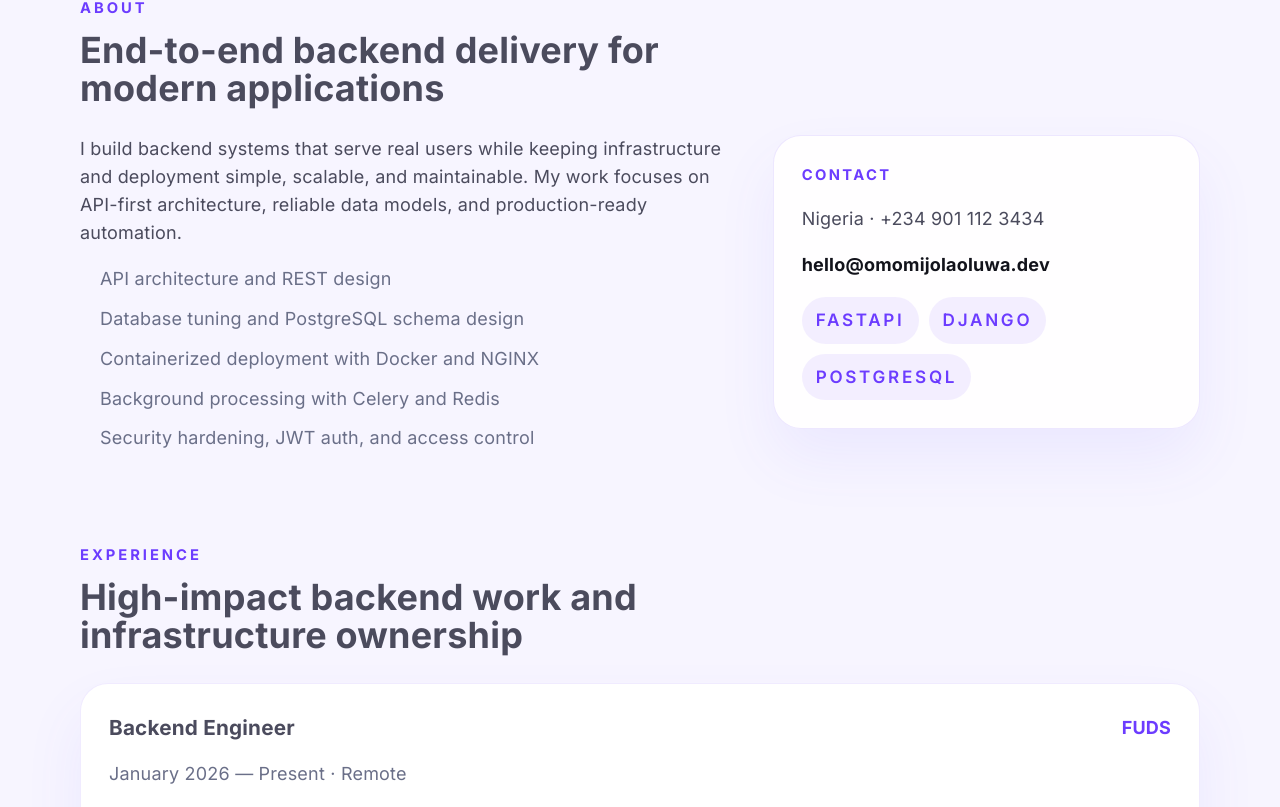
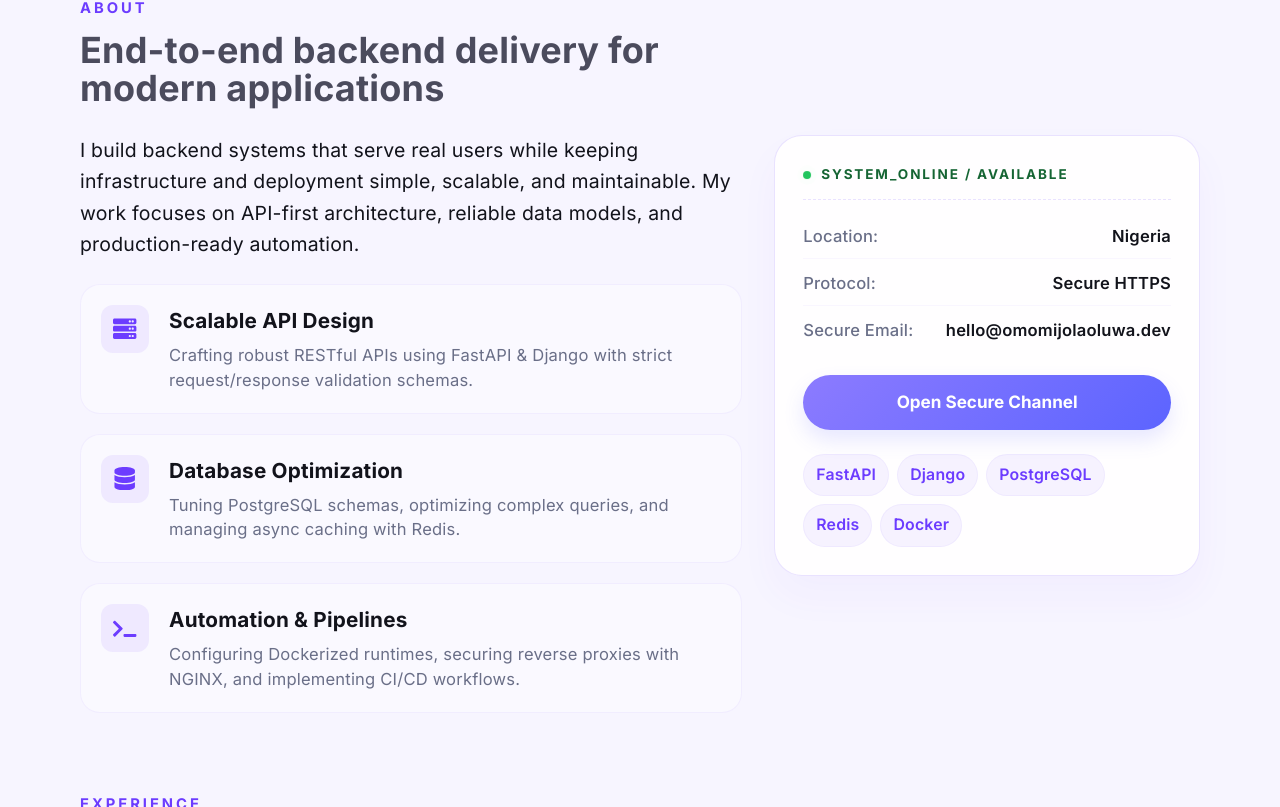
Before and after one commit to codenamemomi/omomijola, a React (Vite) app: page / in a window 1280 px wide. Shown: the part 893-1700 px from the top of the page. Built offline with nearby package versions, Linux system fonts and the light colour scheme.

Commit message:
Redesign AboutSection with core pillars and System Console contact trigger

```diff
--- a/src/App.css
+++ b/src/App.css
@@ -618,23 +618,71 @@ a {
 .about-grid {
   display: grid;
   grid-template-columns: 1.4fr 0.9fr;
-  gap: 28px;
+  gap: 32px;
   align-items: start;
 }
 
 .about-copy {
   display: grid;
-  gap: 18px;
+  gap: 24px;
 }
 
-.about-copy ul {
-  margin: 0;
-  padding-left: 20px;
-  color: var(--muted);
+.about-lead {
+  font-size: 1.08rem;
+  line-height: 1.6;
+  color: var(--text-h);
 }
 
-.about-copy li {
-  margin-bottom: 12px;
+.about-pillars {
+  display: grid;
+  gap: 20px;
+}
+
+.pillar-card {
+  display: flex;
+  gap: 20px;
+  background: rgba(255, 255, 255, 0.4);
+  border: 1px solid rgba(108, 60, 255, 0.06);
+  padding: 20px;
+  border-radius: 20px;
+  transition: transform 0.22s ease, border-color 0.22s ease, background 0.22s ease;
+}
+
+.pillar-card:hover {
+  transform: translateY(-2px);
+  border-color: rgba(108, 60, 255, 0.16);
+  background: rgba(255, 255, 255, 0.7);
+}
+
+.pillar-icon {
+  width: 48px;
+  height: 48px;
+  border-radius: 12px;
+  background: rgba(108, 60, 255, 0.08);
+  color: var(--accent);
+  display: grid;
+  place-items: center;
+  font-size: 1.3rem;
+  flex-shrink: 0;
+}
+
+.pillar-info {
+  display: grid;
+  gap: 6px;
+}
+
+.pillar-info h3 {
+  margin: 0;
+  font-size: 1.15rem;
+  font-weight: 700;
+  color: var(--text-h);
+}
+
+.pillar-info p {
+  margin: 0;
+  font-size: 0.92rem;
+  line-height: 1.5;
+  color: var(--muted);
 }
 
 .contact-card {
@@ -643,37 +691,128 @@ a {
   border: 1px solid rgba(108, 60, 255, 0.12);
   padding: 28px;
   display: grid;
-  gap: 18px;
+  gap: 24px;
   box-shadow: var(--shadow);
 }
 
-.contact-card span {
-  color: var(--accent);
-  font-weight: 700;
-  text-transform: uppercase;
-  letter-spacing: 0.16em;
-  font-size: 0.82rem;
+.system-status-card {
+  border: 1px solid rgba(108, 60, 255, 0.15);
+  box-shadow: 0 20px 40px rgba(108, 60, 255, 0.04);
 }
 
-.contact-card a {
-  display: inline-block;
+.status-header {
+  display: flex;
+  align-items: center;
+  gap: 10px;
+  padding-bottom: 14px;
+  border-bottom: 1px dashed rgba(108, 60, 255, 0.15);
+}
+
+.status-dot-pulse {
+  width: 8px;
+  height: 8px;
+  background: #22c55e;
+  border-radius: 50%;
+  box-shadow: 0 0 0 0 rgba(34, 197, 94, 0.7);
+  animation: pulseGreen 1.8s infinite;
+}
+
+@keyframes pulseGreen {
+  0% {
+    transform: scale(0.95);
+    box-shadow: 0 0 0 0 rgba(34, 197, 94, 0.7);
+  }
+  70% {
+    transform: scale(1);
+    box-shadow: 0 0 0 6px rgba(34, 197, 94, 0);
+  }
+  100% {
+    transform: scale(0.95);
+    box-shadow: 0 0 0 0 rgba(34, 197, 94, 0);
+  }
+}
+
+.status-text {
+  font-size: 0.75rem;
+  font-weight: 700;
+  letter-spacing: 0.14em;
+  color: #166534;
+}
+
+.status-details {
+  display: grid;
+  gap: 12px;
+}
+
+.status-row {
+  display: flex;
+  justify-content: space-between;
+  align-items: baseline;
+  font-size: 0.92rem;
+  border-bottom: 1px solid rgba(108, 60, 255, 0.04);
+  padding-bottom: 8px;
+}
+
+.status-row:last-child {
+  border-bottom: none;
+}
+
+.status-row .label {
+  color: var(--muted);
+  font-weight: 500;
+}
+
+.status-row .value {
   color: var(--text-h);
+  font-weight: 600;
+}
+
+.status-row a.value:hover {
+  color: var(--accent);
+  text-decoration: underline;
+}
+
+.status-cta-button {
+  background: linear-gradient(135deg, #8c7bff, #5c64ff);
+  color: white;
+  border: none;
+  border-radius: 999px;
+  padding: 14px 20px;
   font-weight: 700;
+  font-size: 0.95rem;
+  cursor: pointer;
+  box-shadow: 0 10px 20px rgba(92, 100, 255, 0.15);
+  transition: transform 0.2s ease, box-shadow 0.2s ease;
+  width: 100%;
+}
+
+.status-cta-button:hover {
+  transform: translateY(-2px);
+  box-shadow: 0 14px 24px rgba(92, 100, 255, 0.22);
 }
 
 .badges {
   display: flex;
   flex-wrap: wrap;
-  gap: 10px;
+  gap: 8px;
 }
 
 .badges span {
-  padding: 10px 14px;
+  padding: 8px 12px;
   border-radius: 999px;
-  background: rgba(108, 60, 255, 0.08);
+  background: rgba(108, 60, 255, 0.06);
   color: var(--accent);
-  font-size: 0.95rem;
+  font-size: 0.88rem;
   font-weight: 600;
+  border: 1px solid rgba(108, 60, 255, 0.05);
+  transition: background 0.22s, border-color 0.22s, transform 0.22s;
+  cursor: default;
+}
+
+.badges span:hover {
+  background: rgba(108, 60, 255, 0.12);
+  border-color: rgba(108, 60, 255, 0.2);
+  transform: translateY(-1px);
 }
 
 .timeline {
--- a/src/App.jsx
+++ b/src/App.jsx
@@ -51,7 +51,7 @@ function App() {
       <NavBar navItems={navItems} activeSection={activeSection} onNavigate={scrollTo} />
       <main className="content">
         <HeroSection onNavigate={scrollTo} onContactClick={() => setIsContactOpen(true)} />
-        <AboutSection />
+        <AboutSection onContactClick={() => setIsContactOpen(true)} />
         <ExperienceSection experienceItems={experienceItems} />
         <ProjectsSection projectItems={projectItems} />
         <SkillsSection skills={skills} />
--- a/src/components/AboutSection.jsx
+++ b/src/components/AboutSection.jsx
@@ -1,7 +1,8 @@
 import { contactDetails } from '../data/portfolio.js'
+import { FaServer, FaDatabase, FaTerminal } from 'react-icons/fa'
 
-function AboutSection() {
-  const { location, phone, email } = contactDetails
+function AboutSection({ onContactClick }) {
+  const { location, email } = contactDetails
 
   return (
     <section id="about" className="section card-section">
@@ -11,27 +12,77 @@ function AboutSection() {
       </div>
       <div className="about-grid">
         <div className="about-copy">
-          <p>
+          <p className="about-lead">
             I build backend systems that serve real users while keeping infrastructure and deployment
             simple, scalable, and maintainable. My work focuses on API-first architecture,
             reliable data models, and production-ready automation.
           </p>
-          <ul>
-            <li>API architecture and REST design</li>
-            <li>Database tuning and PostgreSQL schema design</li>
-            <li>Containerized deployment with Docker and NGINX</li>
-            <li>Background processing with Celery and Redis</li>
-            <li>Security hardening, JWT auth, and access control</li>
-          </ul>
+
+          <div className="about-pillars">
+            <div className="pillar-card">
+              <div className="pillar-icon">
+                <FaServer />
+              </div>
+              <div className="pillar-info">
+                <h3>Scalable API Design</h3>
+                <p>Crafting robust RESTful APIs using FastAPI & Django with strict request/response validation schemas.</p>
+              </div>
+            </div>
+
+            <div className="pillar-card">
+              <div className="pillar-icon">
+                <FaDatabase />
+              </div>
+              <div className="pillar-info">
+                <h3>Database Optimization</h3>
+                <p>Tuning PostgreSQL schemas, optimizing complex queries, and managing async caching with Redis.</p>
+              </div>
+            </div>
+
+            <div className="pillar-card">
+              <div className="pillar-icon">
+                <FaTerminal />
+              </div>
+              <div className="pillar-info">
+                <h3>Automation & Pipelines</h3>
+                <p>Configuring Dockerized runtimes, securing reverse proxies with NGINX, and implementing CI/CD workflows.</p>
+              </div>
+            </div>
+          </div>
         </div>
-        <div className="contact-card">
-          <span>Contact</span>
-          <p>{location} · {phone}</p>
-          <a href={`mailto:${email}`}>{email}</a>
+
+        <div className="contact-card system-status-card">
+          <div className="status-header">
+            <span className="status-dot-pulse"></span>
+            <span className="status-text">SYSTEM_ONLINE / AVAILABLE</span>
+          </div>
+          <div className="status-details">
+            <div className="status-row">
+              <span className="label">Location:</span>
+              <span className="value">{location}</span>
+            </div>
+            <div className="status-row">
+              <span className="label">Protocol:</span>
+              <span className="value">Secure HTTPS</span>
+            </div>
+            <div className="status-row">
+              <span className="label">Secure Email:</span>
+              <a href={`mailto:${email}`} className="value email-link">{email}</a>
+            </div>
+          </div>
+          <button
+            type="button"
+            className="status-cta-button"
+            onClick={onContactClick}
+          >
+            Open Secure Channel
+          </button>
           <div className="badges">
             <span>FastAPI</span>
             <span>Django</span>
             <span>PostgreSQL</span>
+            <span>Redis</span>
+            <span>Docker</span>
           </div>
         </div>
       </div>
```
